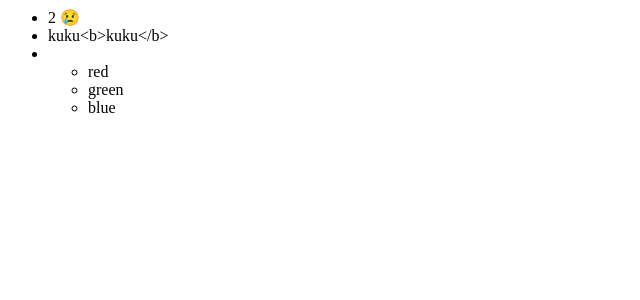
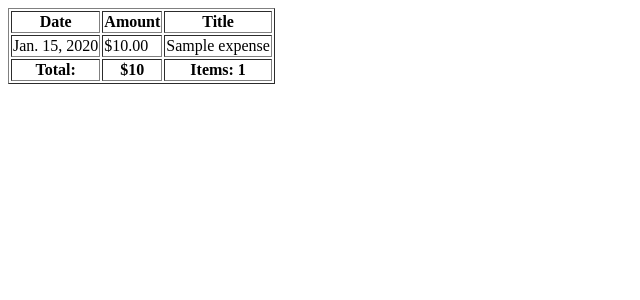
Before and after one commit to nonZero/ExMan2018, a Django app: page / in a window 1280 px wide. Shown: the top 300 px of the page, without its empty margins (0-640 px from the left). Run offline with Django 3.2, Linux system fonts and the light colour scheme; tables that the repository leaves empty hold one stand-in row (values such as "Sample post").

Commit message:
Added a list of all expenses + total

```diff
--- a/expenses/templates/expenses/expense_list.html
+++ b/expenses/templates/expenses/expense_list.html
@@ -1,18 +1,38 @@
-<ul>
-    <li>{{ foo }}
-        {% if foo == 1 %}
-            😁
-        {% else %}
-            😢
-        {% endif %}
-    </li>
-    <li>{{ bar }}</li>
-    <li>
-        <ul>
-            {% for color in colors %}
-                <li>{{ color }}</li>
-            {% endfor %}
-        </ul>
-    </li>
+<table border="1">
+    <tr>
+        <th>
+            Date
+        </th>
+        <th>
+            Amount
+        </th>
+        <th>
+            Title
+        </th>
+    </tr>
+    {% for object in object_list %}
+        <tr>
+            <td>
+                {{ object.date }}
+            </td>
+            <td>
+                ${{ object.amount }}
+            </td>
+            <td>
+                {{ object.title }}
+            </td>
+        </tr>
+    {% endfor %}
+    <tr>
+        <th>
+            Total:
+        </th>
+        <th>
+            ${{ total }}
+        </th>
+        <th>
+            Items: {{ object_list.count }}
+        </th>
+    </tr>
 
-</ul>
+</table>
--- a/expenses/views.py
+++ b/expenses/views.py
@@ -1,10 +1,13 @@
-import random
+from django.db.models import Sum
 from django.shortcuts import render
+
+from expenses.models import Expense
 
 
 def list_expenses(request):
     return render(request, "expenses/expense_list.html", {
-        'foo': random.randint(1, 3),
-        'bar': 'kuku<b>kuku</b>',
-        'colors': ['red', 'green', 'blue'],
+        'object_list': Expense.objects.all(),
+        # 'total': sum(o.amount for o in Expense.objects.all())
+        'total': Expense.objects.aggregate(
+            total=Sum('amount'))['total']
     })
```
